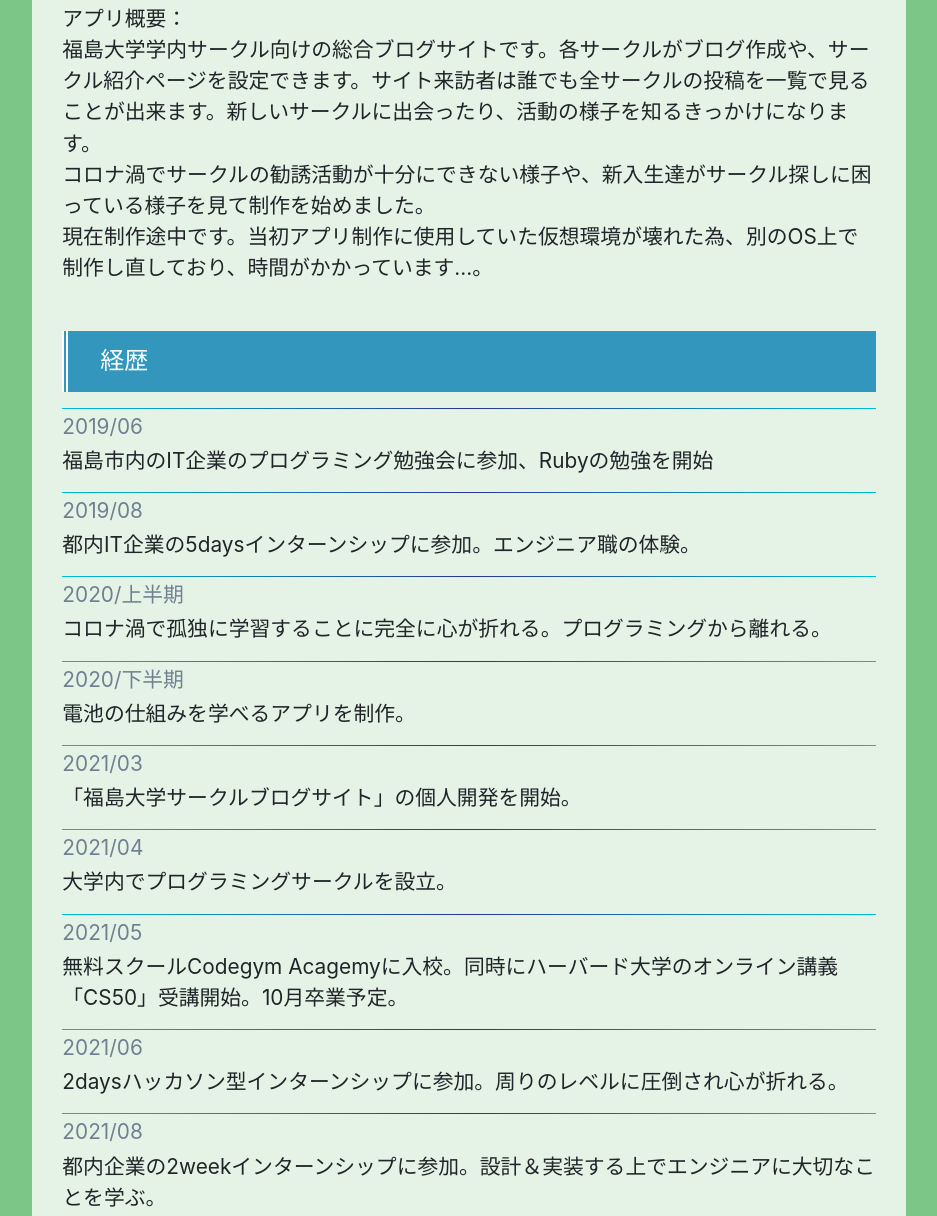
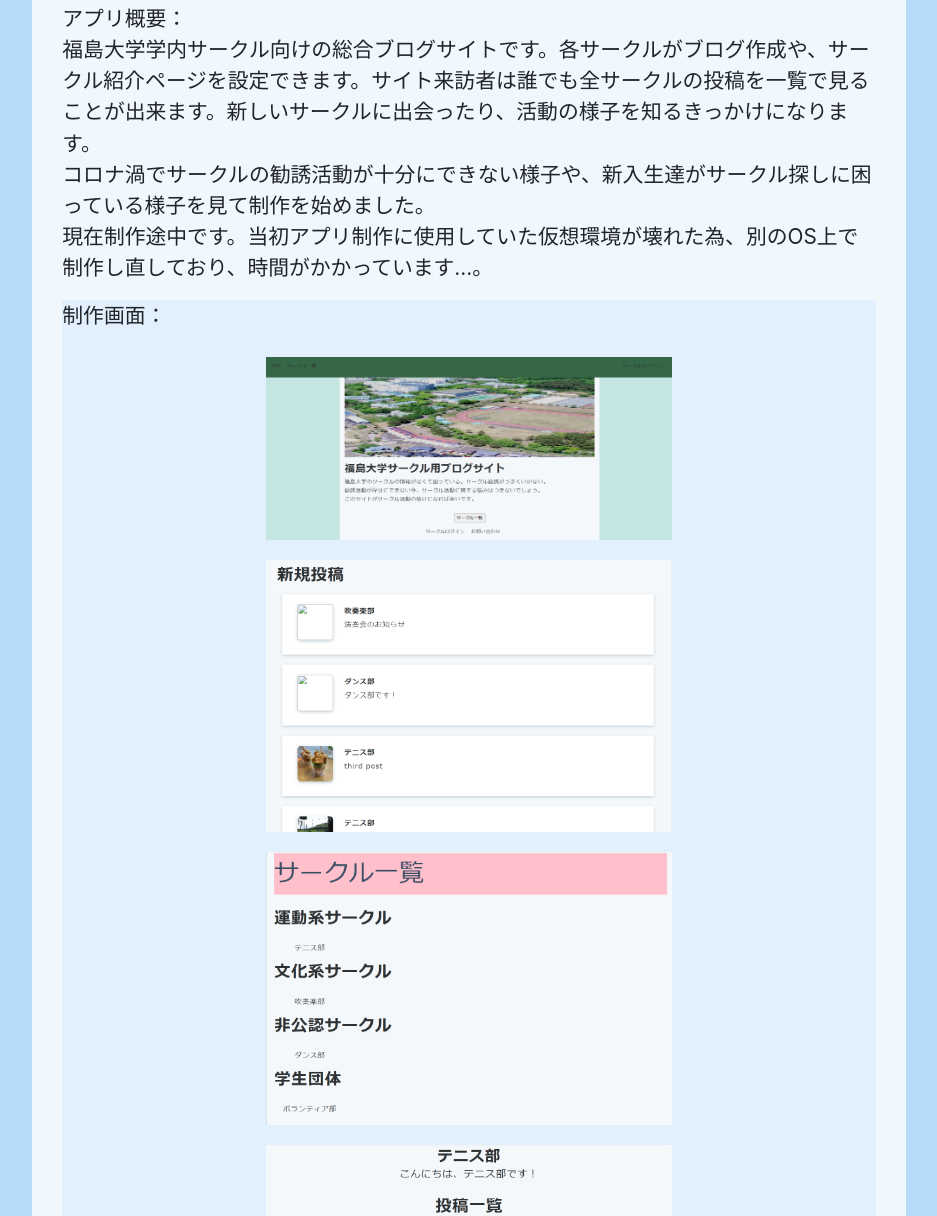
Before and after one commit to omochi8h/my-profile-site, a plain HTML site: page first.html in a window 1280 px wide. Shown: the part 523-1739 px from the top of the page, without its empty margins (231-1168 px from the left). Drawn offline with nearby package versions, Linux system fonts and the light colour scheme.

Commit message:
add image

```diff
--- a/first.html
+++ b/first.html
@@ -27,6 +27,13 @@
                     ・<a href="https://github.com/omochi8h/railsapp">大学サークル総合ブログサイト</a>(リンクはGitHubに飛びます)
                     <p>使用フレームワーク：Ruby on rails</p>
             <p>アプリ概要：</br>福島大学学内サークル向けの総合ブログサイトです。各サークルがブログ作成や、サークル紹介ページを設定できます。サイト来訪者は誰でも全サークルの投稿を一覧で見ることが出来ます。新しいサークルに出会ったり、活動の様子を知るきっかけになります。</br>コロナ渦でサークルの勧誘活動が十分にできない様子や、新入生達がサークル探しに困っている様子を見て制作を始めました。</br>現在制作途中です。当初アプリ制作に使用していた仮想環境が壊れた為、別のOS上で制作し直しており、時間がかかっています...。</p>
+                    <div class="imagebox">
+                        <p>制作画面：</p>
+                        <div class="img2"><image src="images/railsapp/top.png"></div>
+                        <div class="img2"><image src="images/railsapp/history.png"></div>
+                        <div class="img2"><image src="images/railsapp/list.png"></div>
+                        <div class="img2"><image src="images/railsapp/detail.png"></div>
+                    </div>
                 </div>
                 </br>
                 <h4 class="midashi">経歴</h4>
--- a/styles.css
+++ b/styles.css
@@ -26,7 +26,7 @@
   content: ' ';
 }
 .body2{
-  background-color:#7cc688;
+  background-color:#b6dbfa;
 
   position: relative;
 /*  height:100%;*/
@@ -94,6 +94,19 @@
   border-left: 6px double white;
   background: 	#3397bd;
   color: white;
+}
+
+.imagebox{
+    background-color: #e1f0fc;
+}
+
+.img2 img{
+    width: 50%;
+    height: 50%;
+    object-fit: cover;
+    display: block;
+    margin: auto;
+    padding: 10px;
 }
 /*second.html*/
 /*.mini{*/
```
Also changed, not shown: images/railsapp/detail.png (added), images/railsapp/history.png (added), images/railsapp/list.png (added), images/railsapp/top.png (added).
